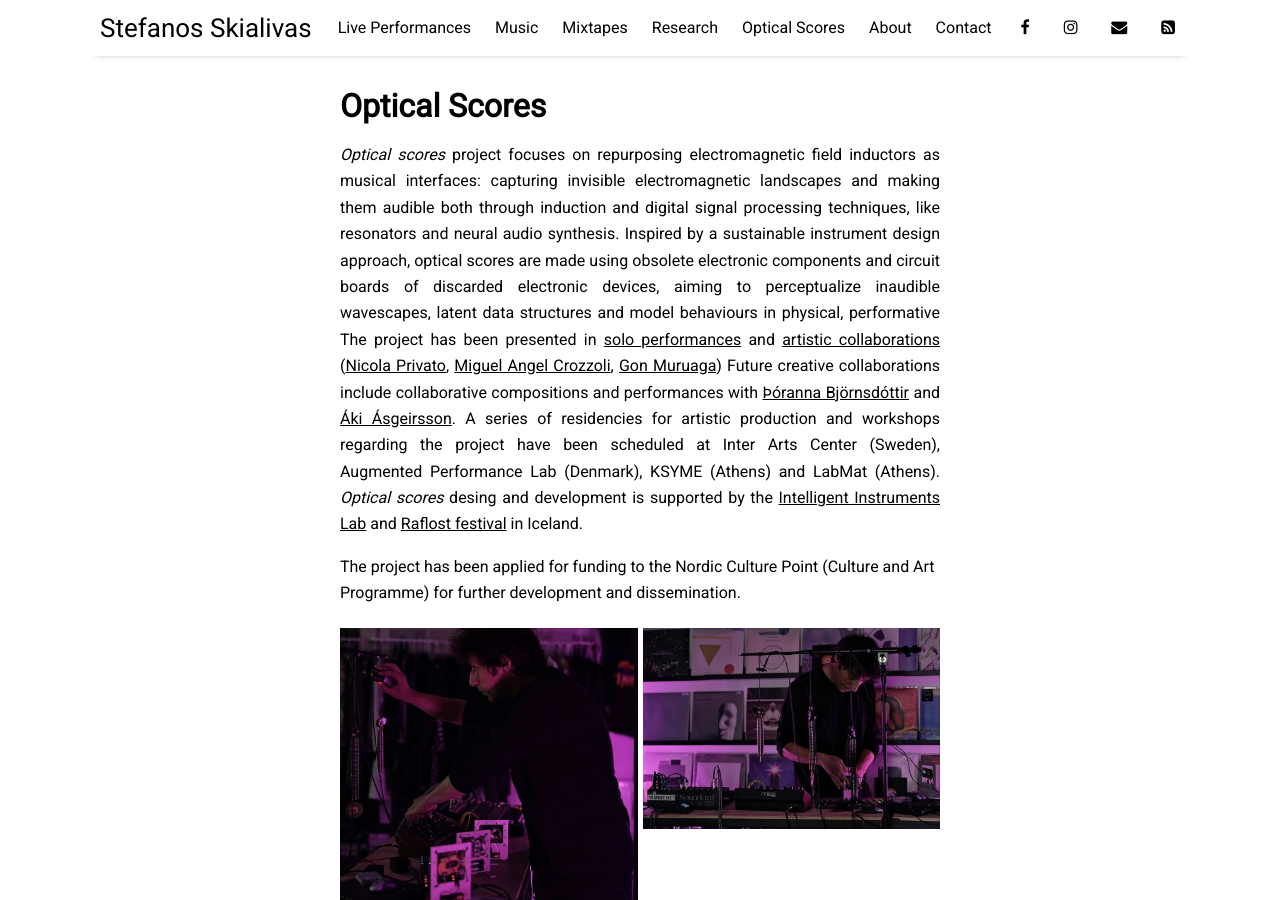
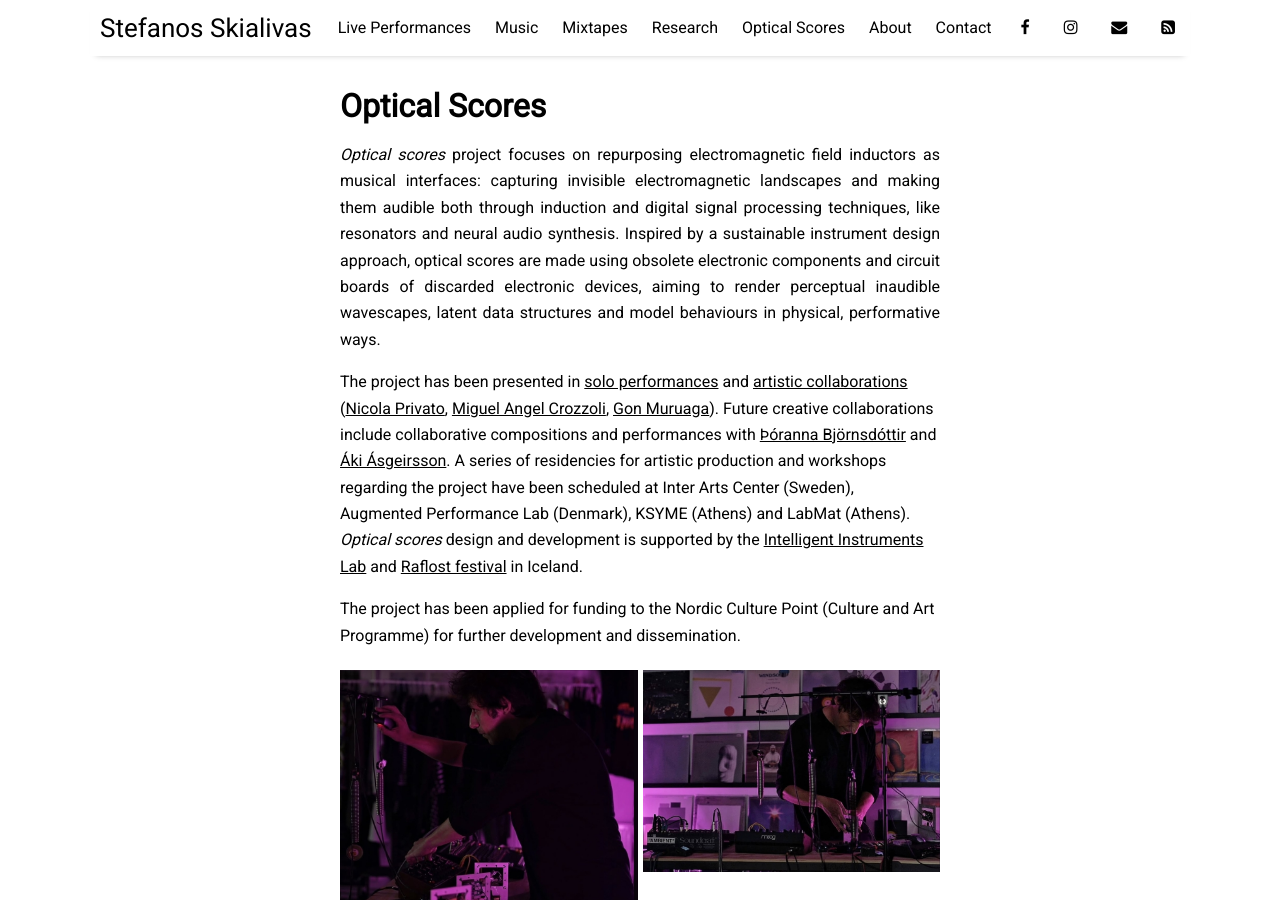
Before and after one commit to stefvasi/fdsm.github.io, a Jekyll site: the page built from pages/optical-scores.md, in a window 1280 px wide and 900 px high. Built offline with Jekyll 4.4.1, drawn with Linux system fonts in a browser that asks for light colours; nearby versions of some CDN libraries.

```diff
--- a/pages/optical-scores.md
+++ b/pages/optical-scores.md
@@ -5,8 +5,10 @@ permalink: /optical-scores
 ---
 
 {: style="text-align: justify;"}
-<i>Optical scores</i> project focuses on repurposing electromagnetic field inductors as musical interfaces: capturing invisible electromagnetic landscapes and making them audible both through induction and digital signal processing techniques, like resonators and neural audio synthesis. Inspired by a sustainable instrument design approach, optical scores are made using obsolete electronic components and circuit boards of discarded electronic devices, aiming to perceptualize inaudible wavescapes, latent data structures and model behaviours in physical, performative The project has been presented in [solo performances]({% post_url 2025-07-26-Space_Odyssey_Ambient_July %}) and [artistic collaborations]({% post_url 2024-12-17-SpaceOdyssey%}) (<a href="https://nicolaprivato.com/">Nicola Privato</a>, <a href="https://crozzoli.com/">Miguel Angel Crozzoli</a>, <a href="https://gonmuruaga.com/">Gon Muruaga</a>) Future creative collaborations include collaborative compositions and performances with <a href="https://thorannabjornsdottir.com/">Þóranna Björnsdóttir</a> and <a href="https://aki.is/">Áki Ásgeirsson</a>. A series of residencies for artistic production and workshops regarding the project have been scheduled at Inter Arts Center (Sweden), Augmented Performance Lab (Denmark), KSYME (Athens) and LabMat (Athens).
-<i>Optical scores</i> desing and development is supported by the <a href="https:\\iil.is">Intelligent Instruments Lab</a> and <a href="https:\\raflost.is">Raflost festival</a> in Iceland.
+<i>Optical scores</i> project focuses on repurposing electromagnetic field inductors as musical interfaces: capturing invisible electromagnetic landscapes and making them audible both through induction and digital signal processing techniques, like resonators and neural audio synthesis. Inspired by a sustainable instrument design approach, optical scores are made using obsolete electronic components and circuit boards of discarded electronic devices, aiming to render perceptual inaudible wavescapes, latent data structures and model behaviours in physical, performative ways.
+
+The project has been presented in [solo performances]({% post_url 2025-07-26-Space_Odyssey_Ambient_July %}) and [artistic collaborations]({% post_url 2024-12-17-SpaceOdyssey%}) (<a href="https://nicolaprivato.com/">Nicola Privato</a>, <a href="https://crozzoli.com/">Miguel Angel Crozzoli</a>, <a href="https://gonmuruaga.com/">Gon Muruaga</a>). Future creative collaborations include collaborative compositions and performances with <a href="https://thorannabjornsdottir.com/">Þóranna Björnsdóttir</a> and <a href="https://aki.is/">Áki Ásgeirsson</a>. A series of residencies for artistic production and workshops regarding the project have been scheduled at Inter Arts Center (Sweden), Augmented Performance Lab (Denmark), KSYME (Athens) and LabMat (Athens).
+<i>Optical scores</i> design and development is supported by the <a href="https:\\iil.is">Intelligent Instruments Lab</a> and <a href="https:\\raflost.is">Raflost festival</a> in Iceland.
 
 The project has been applied for funding to the Nordic Culture Point (Culture and Art Programme) for further development and dissemination.
 
```
Also changed, not shown: pages/about.md (+2 -2 lines).
